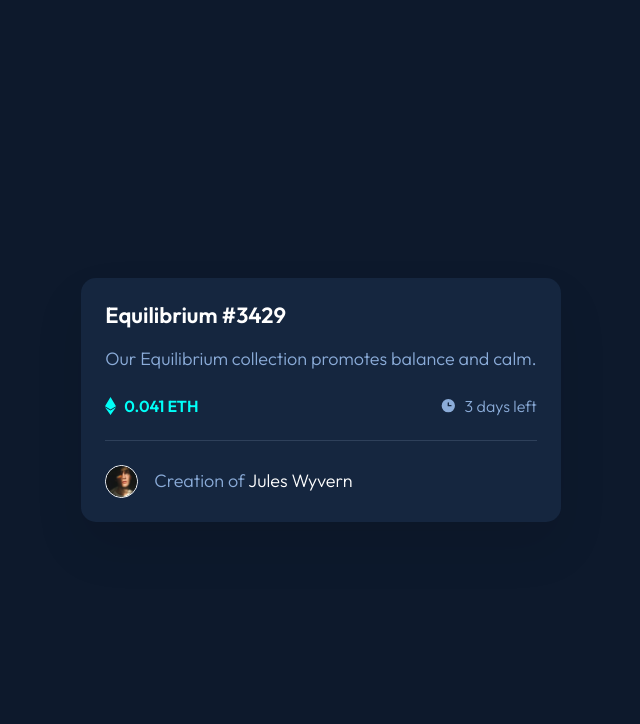
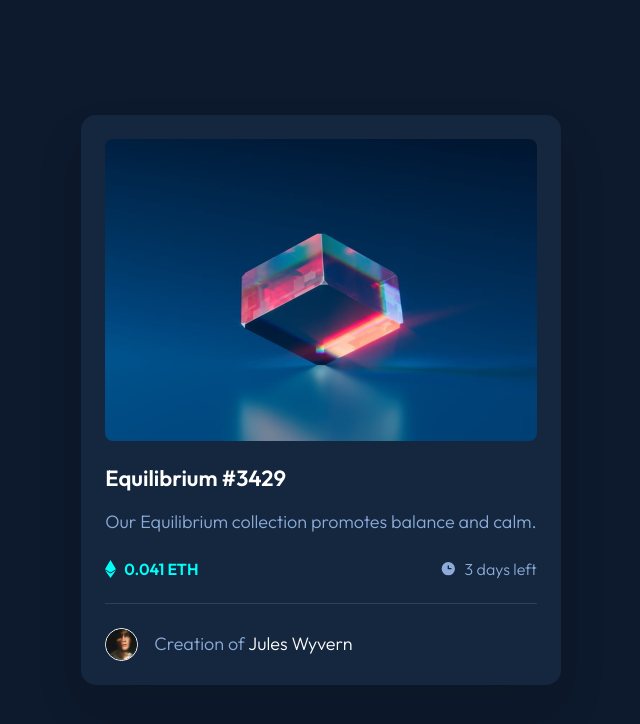
Before and after one commit to jkaps9/nft-card-component, a plain HTML site: page index.html in a window 1280 px wide. Shown: the whole page, without its empty margins (319-959 px from the left). Drawn offline with Linux system fonts and the light colour scheme.

Commit message:
add main image

```diff
--- a/index.html
+++ b/index.html
@@ -10,6 +10,13 @@
     <main>
       <section id="nft-card">
         <div class="container">
+          <img
+            class="main"
+            src="assets/images/image-equilibrium.jpg"
+            alt="equilibrium"
+            width="302px"
+            height="302px"
+          />
           <h2>Equilibrium #3429</h2>
           <p>Our Equilibrium collection promotes balance and calm.</p>
           <div class="data-row">
--- a/styles.css
+++ b/styles.css
@@ -42,6 +42,11 @@ p {
   font-weight: 300;
 }
 
+img.main {
+  width: 100%;
+  margin-bottom: 1.5rem;
+  border-radius: 0.5rem;
+}
 /* FONTS */
 /* outfit-300 - latin */
 @font-face {
```
